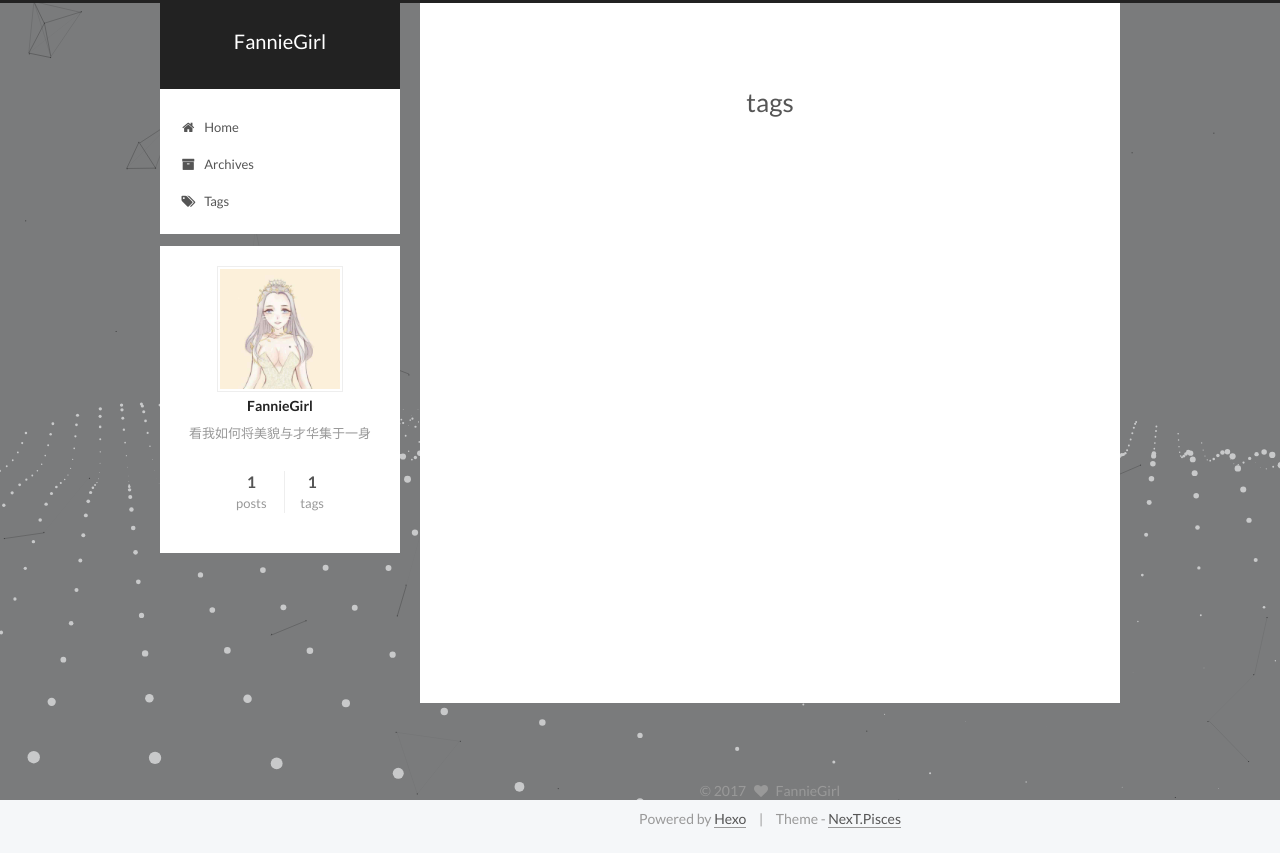
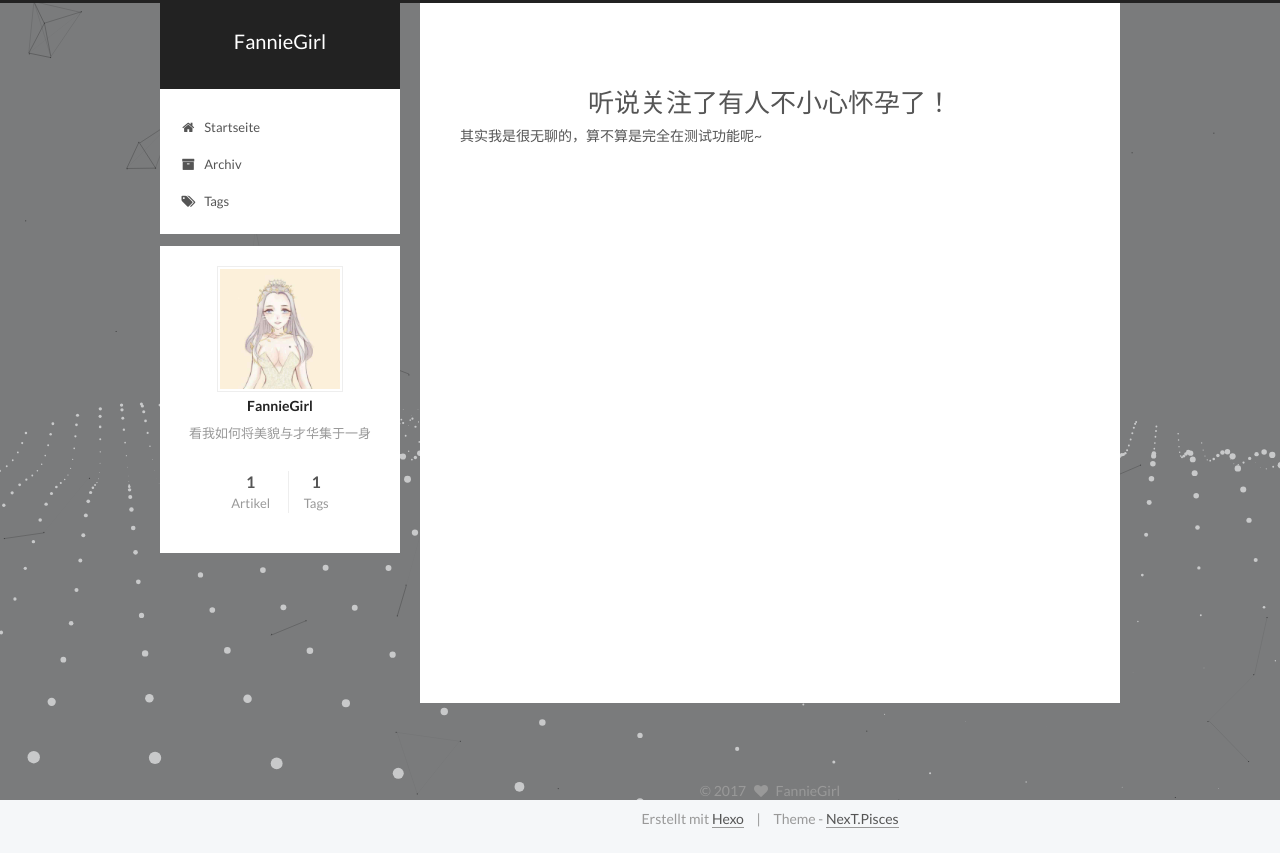
Before and after one commit to FannieGirl/FannieGirl.github.io, a plain HTML site: page tags/index.html in a window 1280 px wide. Drawn offline with Linux system fonts and the light colour scheme; animation ran at ten frames a second.

Commit message:
Site updated: 2017-08-04 11:01:38

```diff
--- a/css/main.css
+++ b/css/main.css
@@ -1678,7 +1678,7 @@ pre .javascript .function {
   width: 4px;
   height: 4px;
   border-radius: 50%;
-  background: #c4a442;
+  background: #ddff3d;
 }
 .links-of-blogroll {
   font-size: 13px;
--- a/tags/index.html
+++ b/tags/index.html
@@ -93,16 +93,16 @@
 
 
 
-<meta name="description" content="看我如何将美貌与才华集于一身">
+<meta name="description" content="其实我是很无聊的，算不算是完全在测试功能呢~">
 <meta property="og:type" content="website">
-<meta property="og:title" content="tags">
+<meta property="og:title" content="听说关注了有人不小心怀孕了！">
 <meta property="og:url" content="http://yoursite.com/tags/index.html">
 <meta property="og:site_name" content="FannieGirl">
-<meta property="og:description" content="看我如何将美貌与才华集于一身">
-<meta property="og:updated_time" content="2017-07-11T07:23:56.335Z">
+<meta property="og:description" content="其实我是很无聊的，算不算是完全在测试功能呢~">
+<meta property="og:updated_time" content="2017-08-04T03:01:17.404Z">
 <meta name="twitter:card" content="summary">
-<meta name="twitter:title" content="tags">
-<meta name="twitter:description" content="看我如何将美貌与才华集于一身">
+<meta name="twitter:title" content="听说关注了有人不小心怀孕了！">
+<meta name="twitter:description" content="其实我是很无聊的，算不算是完全在测试功能呢~">
 
 
 
@@ -136,7 +136,7 @@
 
 
 
-  <title>tags | FannieGirl</title>
+  <title>听说关注了有人不小心怀孕了！ | FannieGirl</title>
 
 
 
@@ -202,7 +202,7 @@
 
               <i class="menu-item-icon fa fa-fw fa-home"></i> <br />
 
-            Home
+            Startseite
           </a>
         </li>
 
@@ -212,7 +212,7 @@
 
               <i class="menu-item-icon fa fa-fw fa-archive"></i> <br />
 
-            Archives
+            Archiv
           </a>
         </li>
 
@@ -248,7 +248,7 @@
   <div id="posts" class="posts-expand">
   <header class="post-header">
 
-	<h1 class="post-title" itemprop="name headline">tags</h1>
+	<h1 class="post-title" itemprop="name headline">听说关注了有人不小心怀孕了！</h1>
 
 
 
@@ -256,6 +256,7 @@
 
 
 
+      <p>其实我是很无聊的，算不算是完全在测试功能呢~</p>
 
 
   </div>
@@ -307,7 +308,7 @@
             <div class="site-state-item site-state-posts">
               <a href="/archives/">
                 <span class="site-state-item-count">1</span>
-                <span class="site-state-item-name">posts</span>
+                <span class="site-state-item-name">Artikel</span>
               </a>
             </div>
 
@@ -320,7 +321,7 @@
             <div class="site-state-item site-state-tags">
 
                 <span class="site-state-item-count">1</span>
-                <span class="site-state-item-name">tags</span>
+                <span class="site-state-item-name">Tags</span>
 
             </div>
 
@@ -370,7 +371,7 @@
 
 
 <div class="powered-by">
-  Powered by <a class="theme-link" href="https://hexo.io">Hexo</a>
+  Erstellt mit  <a class="theme-link" href="https://hexo.io">Hexo</a>
 </div>
 
 <div class="theme-info">
```
Also changed, not shown: 2017/07/11/看我如何將美貌于才华于一身？/index.html (+6 -6 lines), archives/2017/07/index.html (+7 -7 lines), archives/2017/index.html (+7 -7 lines), archives/index.html (+7 -7 lines), index.html (+6 -6 lines), tags/美丽日记/index.html (+5 -5 lines).
